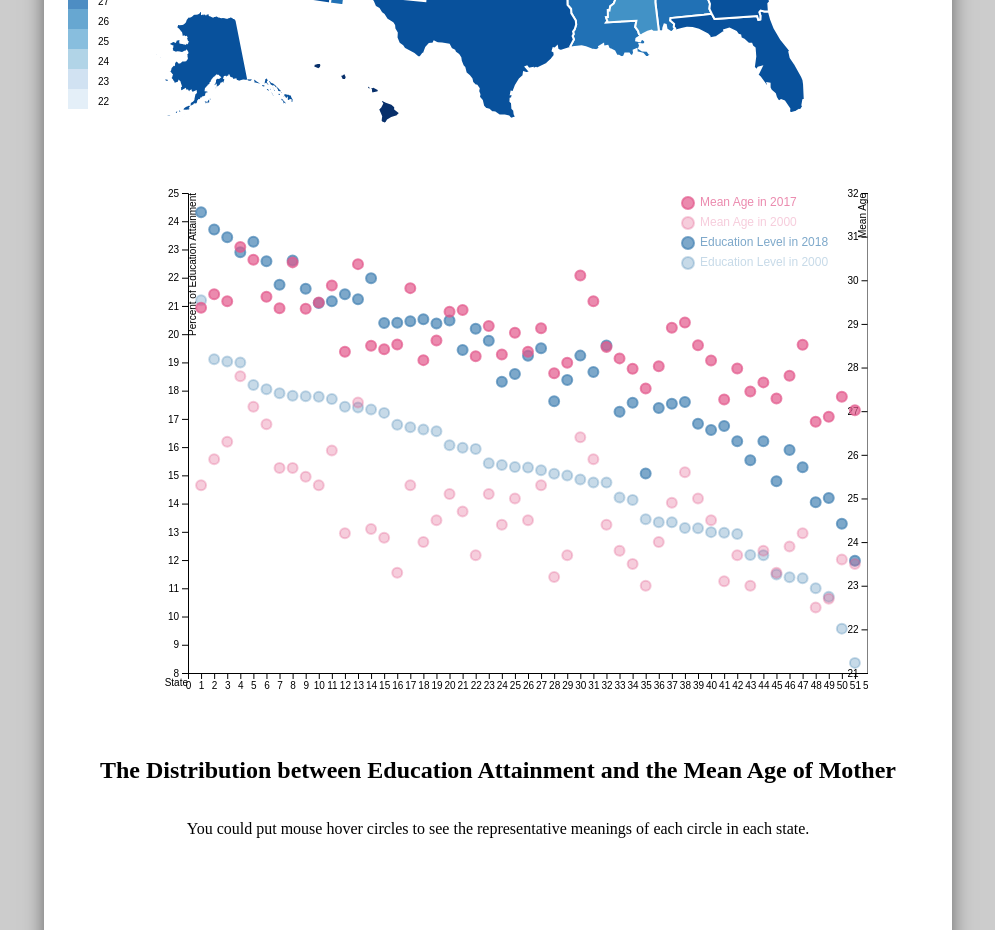
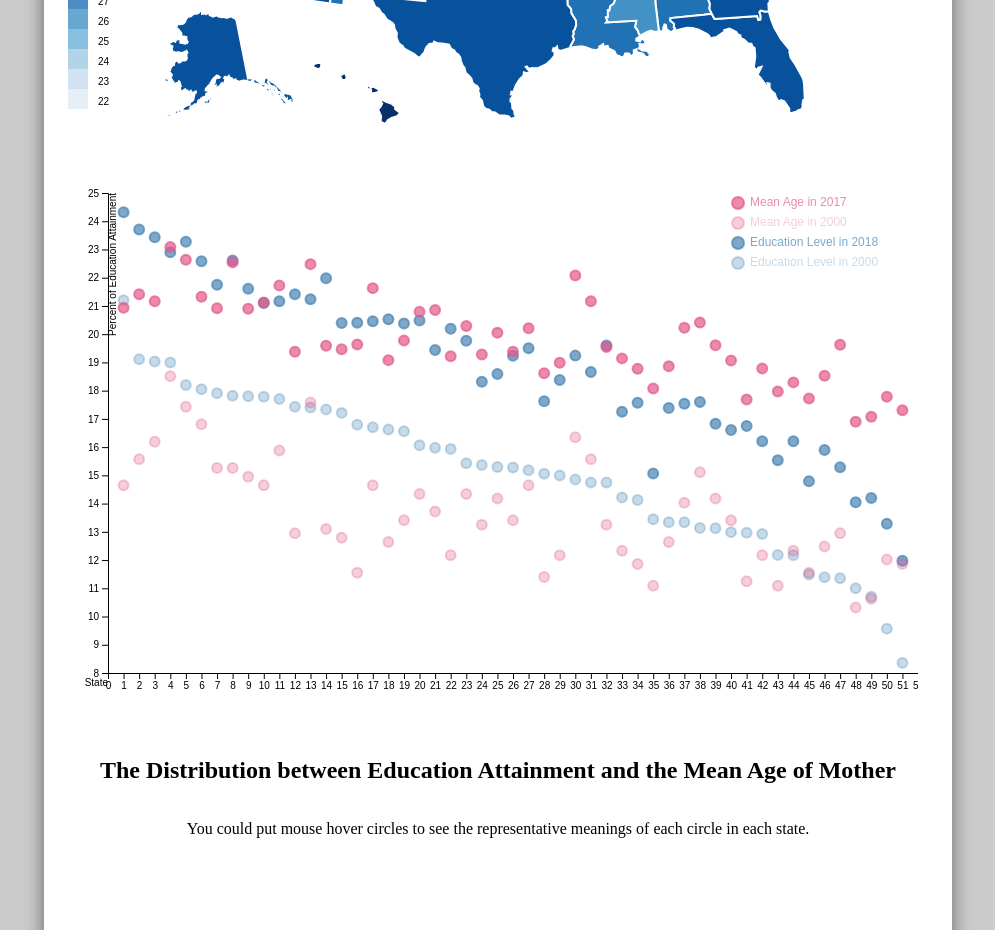
Before and after one commit to YutongHan1123/d3final, a plain HTML site: page index.html in a window 1280 px wide. Shown: the part 2200-3130 px from the top of the page, without its empty margins (142-1137 px from the left). Drawn offline with Linux system fonts and the light colour scheme.

Commit message:
Update index.html

```diff
--- a/index.html
+++ b/index.html
@@ -243,12 +243,12 @@ var legend2 = svg2.selectAll("g.legend2")
    });
  });
 
- var w3 = 800;
+ var w3 = 900;
  var h3 = 600;
  var margin = {
    top: 60,
    right: 60,
-   left: 60,
+   left: 30,
    bottom: 60
  };
 
```
